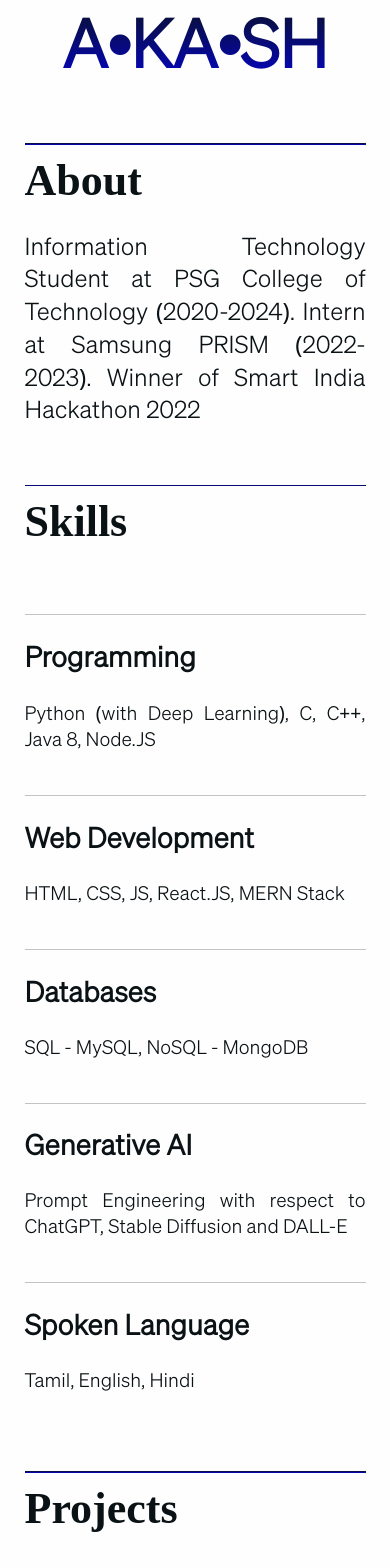
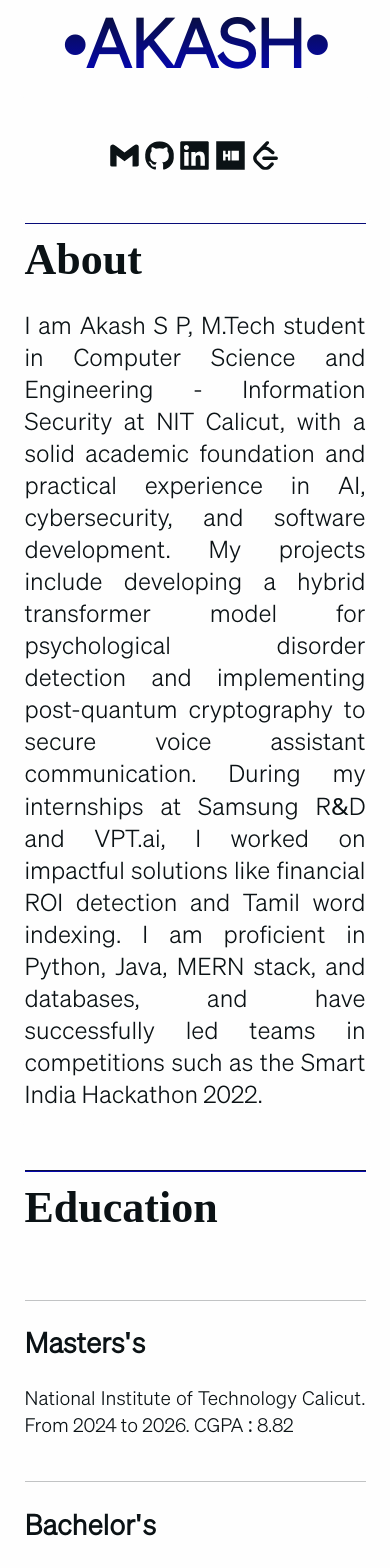
Before and after one commit to AkashSCIENTIST/portfolio, a React (Create React App) app: page / in a window 390 px wide. Shown: the part 180-1748 px from the top of the page. Built offline with nearby package versions, Linux system fonts and the light colour scheme; a web font is replaced by a local one.

Commit message:
Added Master's, edited about, replaced contacts

```diff
--- a/package.json
+++ b/package.json
@@ -7,6 +7,7 @@
     "react": "^18.2.0",
     "react-dom": "^18.2.0",
     "react-firebase-hooks": "^5.0.3",
+    "react-full-screen": "^1.1.1",
     "react-icons": "^4.7.1",
     "react-parallax-mouse": "^2.1.0",
     "react-router": "^6.22.1",
--- a/public/index.html
+++ b/public/index.html
@@ -20,7 +20,7 @@
       work correctly both with client-side routing and a non-root public URL.
       Learn how to configure a non-root public URL by running `npm run build`.
     -->
-	<title>React App</title>
+	<title>Hey ! I am Akash !</title>
 </head>
 
 <body>
--- a/src/About.js
+++ b/src/About.js
@@ -9,9 +9,7 @@ function About() {
 			<Card>
 				<UnderlineText>{""}</UnderlineText>
 				<ContentTable
-					body={
-						`Information Technology Student at PSG College of Technology (2020-2024).\nIntern at Samsung PRISM (2022-2023).\nWinner of Smart India Hackathon 2022`
-					}
+					body={`I am Akash S P, M.Tech student in Computer Science and Engineering - Information Security at NIT Calicut, with a solid academic foundation and practical experience in AI, cybersecurity, and software development. My projects include developing a hybrid transformer model for psychological disorder detection and implementing post-quantum cryptography to secure voice assistant communication. During my internships at Samsung R&D and VPT.ai, I worked on impactful solutions like financial ROI detection and Tamil word indexing. I am proficient in Python, Java, MERN stack, and databases, and have successfully led teams in competitions such as the Smart India Hackathon 2022.`}
 					title={"About"}></ContentTable>
 			</Card>
 		</>
--- a/src/App.js
+++ b/src/App.js
@@ -23,15 +23,16 @@ function Page() {
 
 				<span id='home'></span>
 				<AkashKalki />
+				<span id='contacts'></span>
+				<Contacts />
 
 				<About />
+				<span id='education'></span>
+				<Education />
 				<Skills />
 				<span id='projects'></span>
 				<Projects />
-				<span id='education'></span>
-				<Education />
-				<span id='contacts'></span>
-				<Contacts />
+
 				<FooterGradiant />
 			</div>
 		</>
--- a/src/Contacts.css
+++ b/src/Contacts.css
@@ -3,7 +3,7 @@
 .contactss{
     /* justify-content: center;
     align-items: center; */
-    padding-top: 1vh;
+    /* padding-top: 1vh; */
     width: 100%;
     display: inline-block;
     justify-content: space-between;
@@ -16,8 +16,13 @@
     cursor: pointer;
     display: inline-block;
     font-size: initial;
-    color: gray;
+    transform: scale(1.5);
+    color: var(--textcolor);
+    transition: transform 0.1s;
+    transition-timing-function: ease-out-in;
+    transform: scale(1.5);
 }
+
 
 @media (max-width : 550px) {
     .contact{
@@ -27,9 +32,7 @@
 }
 
 .contact:hover{
-    /* transition-delay: 0.1s;
-    -webkit-transition-delay: 0.1s; */
-    color: rgb(77, 238, 253);
+    transition: transform 0.1s;
     transition-timing-function: ease-in-out;
-    filter: drop-shadow(0 0 45px rgba(255, 0, 132, 0.801));
+    transform: scale(3);
 }
--- a/src/Education.js
+++ b/src/Education.js
@@ -11,11 +11,21 @@ function Education() {
 			<br></br>
 			<ContentTable
 				subtable={true}
+				title={"Masters's"}
+				body={`
+				National Institute of Technology Calicut.
+				From 2024 to 2026.
+				CGPA : 8.82
+				`}
+			/>
+			<br></br>
+			<ContentTable
+				subtable={true}
 				title={"Bachelor's"}
 				body={`
 				Information Technology at PSG College of Technology.
 				From 2020 to 2024.
-				CGPA : 9.19
+				CGPA : 9.21
 				`}
 			/>
 			<br></br>
--- a/src/Navbar.css
+++ b/src/Navbar.css
@@ -102,6 +102,9 @@
         justify-content: center;
         justify-self: center;
         align-items: center;
+        width: 99vw;
+        backdrop-filter: blur(500px);
+        -webkit-backdrop-filter: blur(500px);
     }
     .theme-changer {
         font-size: 0.75rem;
--- a/src/Navbar.js
+++ b/src/Navbar.js
@@ -10,18 +10,21 @@ function Navbar() {
 		if (theme === "Light Mode") {
 			root.style.setProperty("--background", "#fefefe");
 			root.style.setProperty("--textcolor", "#0b1215");
+			root.style.setProperty("--gradient", "linear-gradient(#0b1215, #0303db)");
 			setTheme("Light Mode");
 			localStorage.setItem("AkashPortfolioTheme", "Light Mode");
 			// console.log(localStorage.getItem("AkashPortfolioTheme"));
 		} else if (theme === "Dark Mode") {
 			root.style.setProperty("--background", "#0b1215");
 			root.style.setProperty("--textcolor", "#fafafa");
+			root.style.setProperty("--gradient", "linear-gradient(#fafafa, #0303db)");
 			setTheme("Dark Mode");
 			localStorage.setItem("AkashPortfolioTheme", "Dark Mode");
 			// console.log(localStorage.getItem("AkashPortfolioTheme"));
 		} else {
 			root.style.setProperty("--background", "#fefefe");
 			root.style.setProperty("--textcolor", "#0b1215");
+			root.style.setProperty("--gradient", "linear-gradient(#0b1215, #0303db)");
 			setTheme("Light Mode");
 			localStorage.setItem("AkashPortfolioTheme", "Light Mode");
 			// console.log(localStorage.getItem("AkashPortfolioTheme"));
--- a/src/Projects.js
+++ b/src/Projects.js
@@ -4,6 +4,8 @@ import ContentTable from "./ContentTable";
 import UnderlineText from "./UnderlineText";
 import Popup from "reactjs-popup";
 import "reactjs-popup/dist/index.css";
+import { FullScreen, useFullScreenHandle } from "react-full-screen";
+import { useCallback, useEffect, useState } from "react";
 
 import leo from "./leo.png";
 import blockchain from "./blockchain.jpg";
@@ -24,7 +26,9 @@ function Projects() {
 				<div className='projects'>
 					<Project
 						img={psychology}
-						name={"Psychological Disorder Detection using Hybrid Transformer"}
+						name={
+							"Psychological Disorder Detection using Hybrid Transformer"
+						}
 						desc={`The definition of a
 					psychological disorder is an upsetting pattern of feelings, ideas, or
 					actions. Early detection reduces stigma, increases overall well-being,
@@ -63,7 +67,9 @@ function Projects() {
 					/>
 					<Project
 						img={search}
-						name={"Multi Modal Search Engine (Prototype) for SIH 2022"}
+						name={
+							"Multi Modal Search Engine (Prototype) for SIH 2022"
+						}
 						desc={`Hexagon Search, a prototype multimodal search engine, was developed in
 					response to the Smart India Hackathon's AT980 challenge description. It is unified
 					database software that allows you to search text or terms across a variety of file types,
@@ -102,6 +108,7 @@ function Projects() {
 	);
 }
 
+
 function Project({ img, name, desc }) {
 	const contentStyle = {
 		maxWidth: "600px",
@@ -112,6 +119,7 @@ function Project({ img, name, desc }) {
 	};
 	return (
 		<Popup
+			position='right center'
 			trigger={
 				<div className='project'>
 					<div
@@ -120,7 +128,8 @@ function Project({ img, name, desc }) {
 							backgroundImage: `url(${img})`,
 						}}></div>
 					<p className='project-name'>
-						{name} <br></br><i>(Click to see more...)</i>
+						{name} <br></br>
+						<i>(Click to see more...)</i>
 					</p>
 				</div>
 			}
--- a/src/Skills.js
+++ b/src/Skills.js
@@ -51,7 +51,7 @@ function Skills() {
 			<ContentTable
 				subtable={true}
 				title={"Programming"}
-				body={`Python (with Deep Learning), C, C++, Java 8, Node.JS`}
+				body={`Python (with Deep Learning), C, C++, Java, Node.JS`}
 			/>
 			<br />
 			<ContentTable
@@ -63,7 +63,7 @@ function Skills() {
 			<ContentTable
 				subtable={true}
 				title={"Databases"}
-				body={"SQL - MySQL, NoSQL - MongoDB"}
+				body={"SQL - MySQL, NoSQL - MongoDB, Firebase"}
 			/>
 			<br />
 			<ContentTable
--- a/src/index.js
+++ b/src/index.js
@@ -1,6 +1,6 @@
 import { createRoot } from "react-dom/client";
 import App from "./App";
-document.title = "Hey, I'm Akash !";
+// document.title = "Hey, I'm Akash !";
 const root = createRoot(document.getElementById("root"));
 
 root.render(<App />);
```
Also changed, not shown: 1 other file (tests, documents, lock files or other folders).
